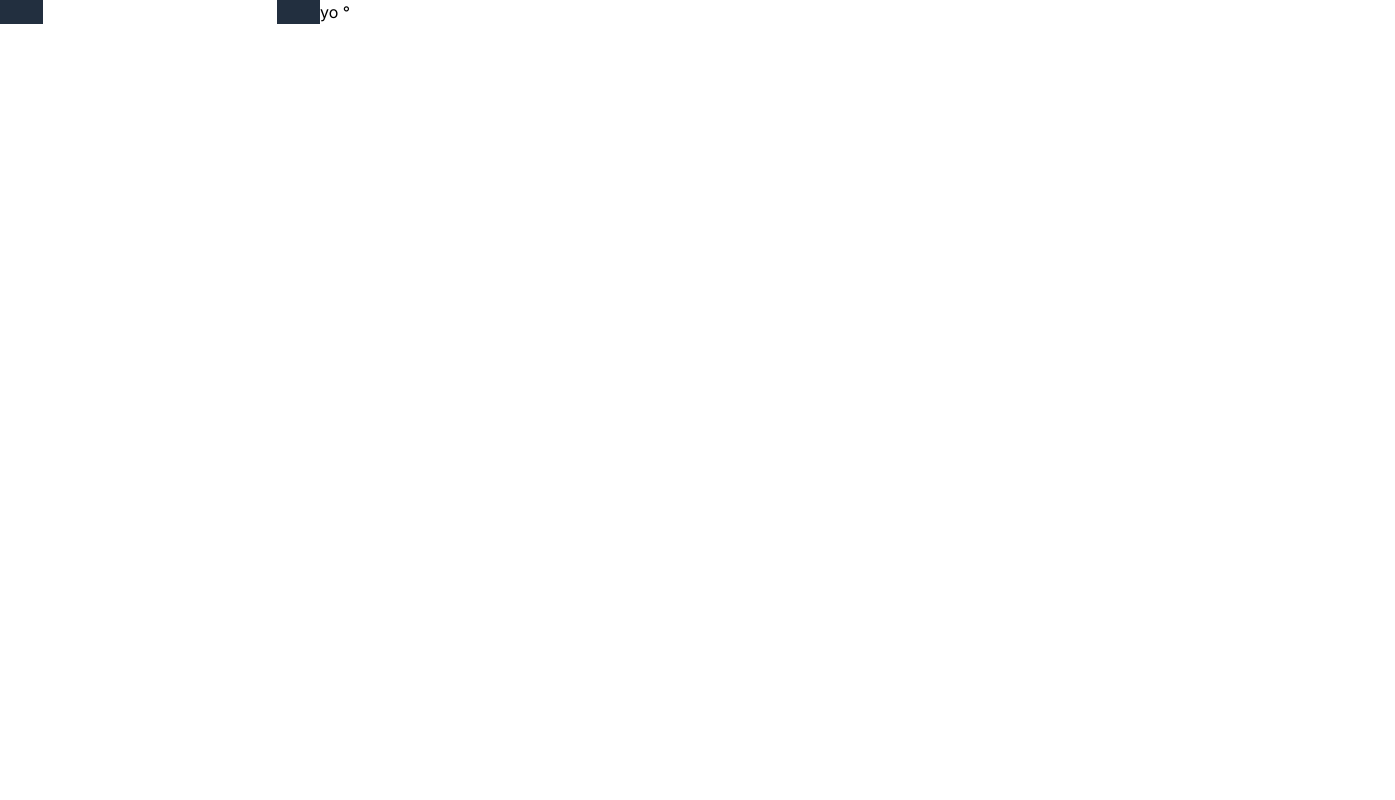
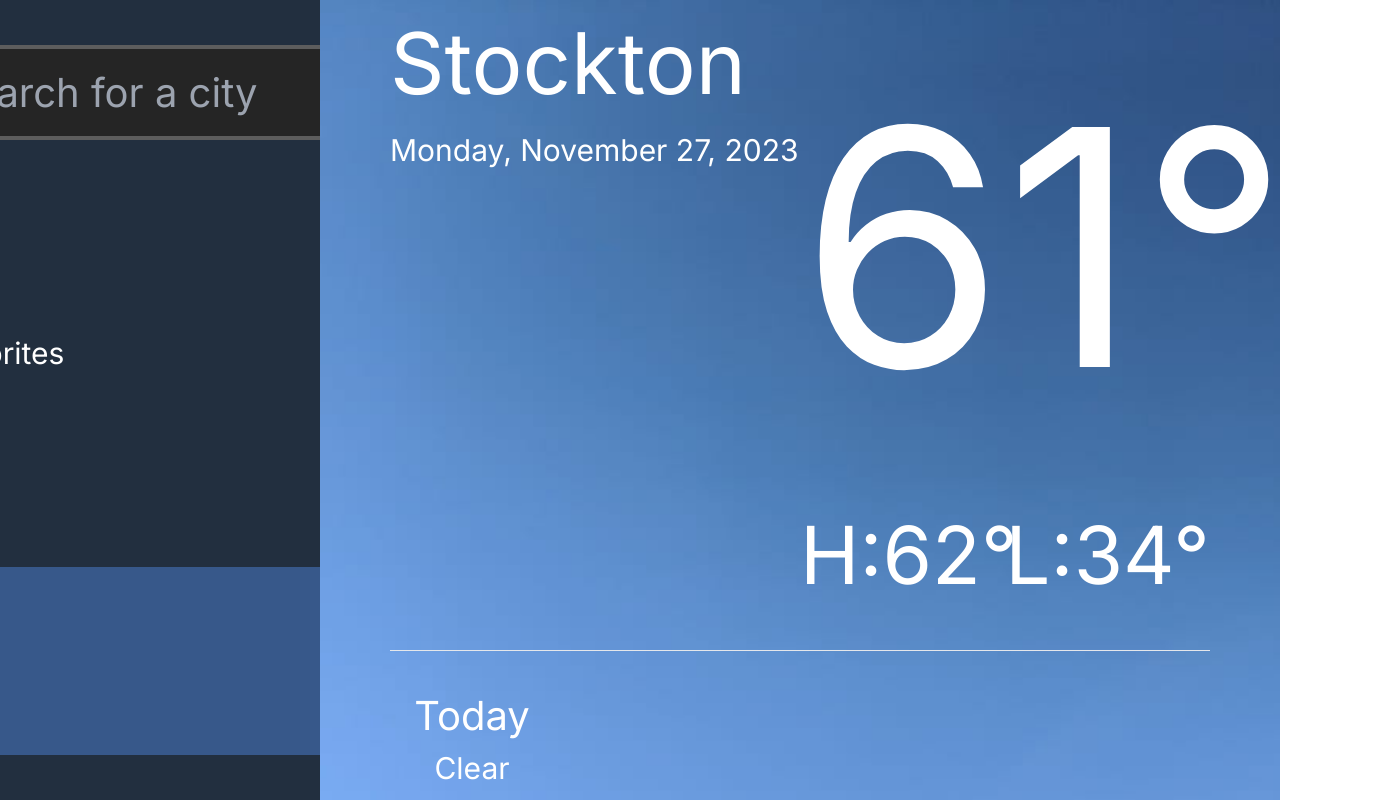
Before and after one commit to brandoughnut/nguyenbweatherapp, a Next.js app: page / in a window 1280 px wide. Shown: the top 800 px of the page, 1395 px wide, since content can reach past the window. Built offline with nearby package versions, Linux system fonts and the light colour scheme.

Commit message:
started layout

```diff
--- a/src/app/components/MainPageComponent.tsx
+++ b/src/app/components/MainPageComponent.tsx
@@ -1,6 +1,5 @@
 import React from 'react'
 import Image from "next/image";
-import background from '@/assets/weatherbg.png';
 
 const MainPageComponent = () => {
 
@@ -8,12 +7,52 @@ const MainPageComponent = () => {
   return (
     <div>
       <div className='grid grid-cols-12'>
-        <div className='col-span-3 bg-[#222F3F]'>
-            <div className='text-center'>
-                <input/>
+        <div className='col-span-3 bg-[#222F3F] grid justify-center text-white'>
+            <div className='mt-[45px]'>
+                <input className='h-[95px] w-[450px] text-[40px] rounded-[15px] bg-[#252525] outline-none p-2 border-[4px] border-[#5D5D5D]' placeholder='Search for a city'/>
+            </div>
+            <div className='my-[35px] text-[30px]'>
+                <h1>Favorites</h1>
+            </div>
+            <div className='bg-[#37588A] cursor-pointer hover:bg-[#5990E2] w-[450px] h-[188px] rounded-[15px] mb-[30px]'>
+
             </div>
         </div>
-        <div className={`col-span-9 bg-[url(${background})]`}>yo °</div>
+        <div className='col-span-9 BG text-white px-[70px]'>
+            <div className='grid grid-cols-2'>
+                <div>
+                    <h1 className='text-[85px]'>Stockton</h1>
+                    <p className='text-[30px]'>Monday, November 27, 2023</p>
+                </div>
+                <div>
+                    <div>
+                        <h1 className='text-[330px]'>61°<span className='text-[180px]'>F</span></h1>
+                    </div>
+                    <div className='grid grid-cols-2 text-[80px]'>
+                        <div className='text-center'>
+                            <h1>H:62°</h1>
+                        </div>
+                        <div className='text-center'>
+                            <h1>L:34°</h1>
+                        </div>
+                    </div>
+                </div>
+            </div>
+            <div className='my-[35px]'>
+                <hr/>
+            </div>
+            <div className='grid grid-cols-5 text-center'>
+                <div>
+                    <h1 className='text-[40px]'>Today</h1>
+                    <div>
+
+                    </div>
+                    <p className='text-[30px]'>Clear</p>
+                    <h1 className='text-[50px]'>62°</h1>
+                    <h1 className='text-[50px]'>34°</h1>
+                </div>
+            </div>
+        </div>
       </div>
     </div>
   )
--- a/src/app/globals.css
+++ b/src/app/globals.css
@@ -1,3 +1,9 @@
 @tailwind base;
 @tailwind components;
 @tailwind utilities;
+
+.BG {
+  background-image: url(../assets/weatherbg.png);
+  background-size: cover;
+  background-repeat: no-repeat;
+}
```
